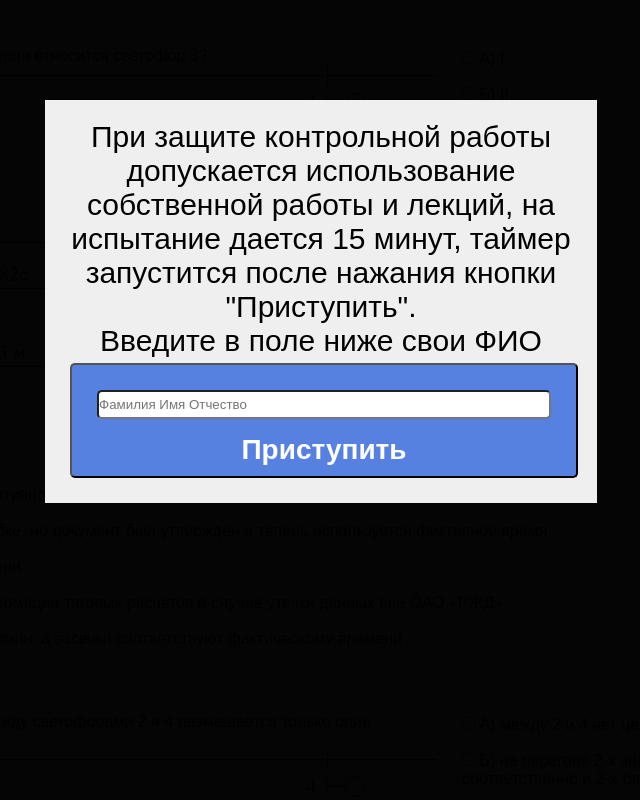
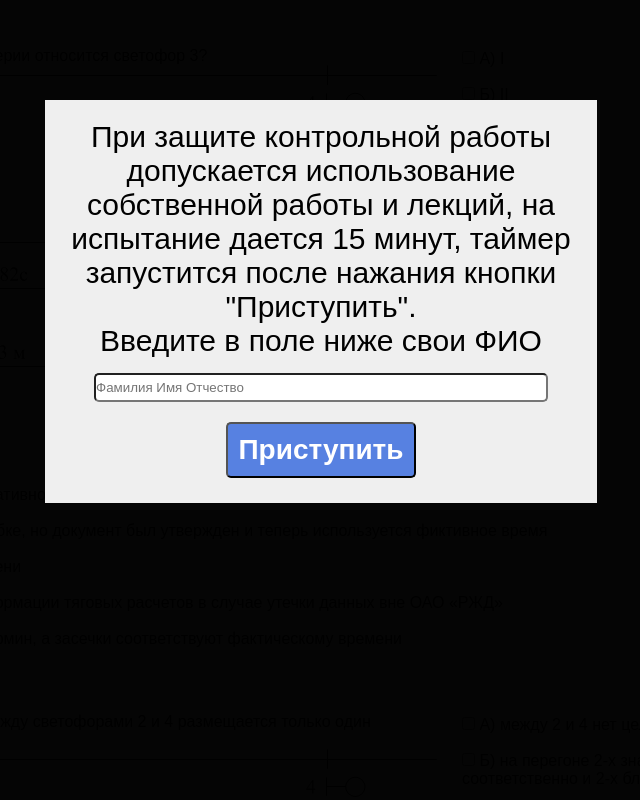
Before and after one commit to 415816/EOAT_def_KR, a plain HTML site: page index.html in a window 1280 px wide. Shown: the top 800 px of the page, without its empty margins (319-959 px from the left). Drawn offline with Linux system fonts and the light colour scheme.

Commit message:
fixed bag input in button

```diff
--- a/index.html
+++ b/index.html
@@ -12,9 +12,8 @@
             <p>При защите контрольной работы допускается использование собственной работы и лекций, на испытание дается 15
                 минут, таймер запустится после нажания кнопки "Приступить".<br>
             Введите в поле ниже свои ФИО</p>
-            <button class="closeStartMessage">
-                <input placeholder="Фамилия Имя Отчество" id="FIO" type="text">Приступить
-            </button>
+            <input placeholder="Фамилия Имя Отчество" id="FIO" type="text">
+            <button class="closeStartMessage">Приступить</button>
         </div>
     </div>
 
```
